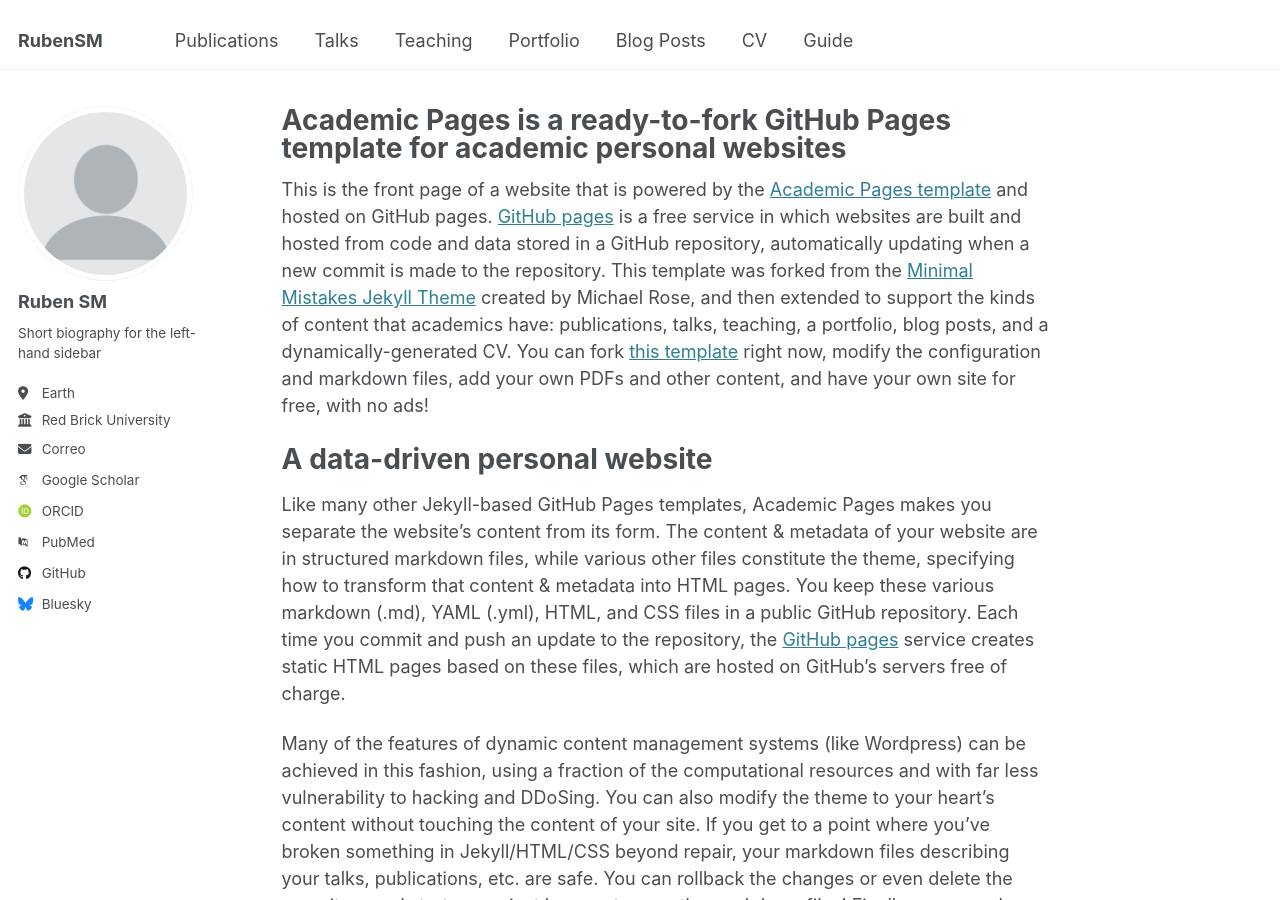
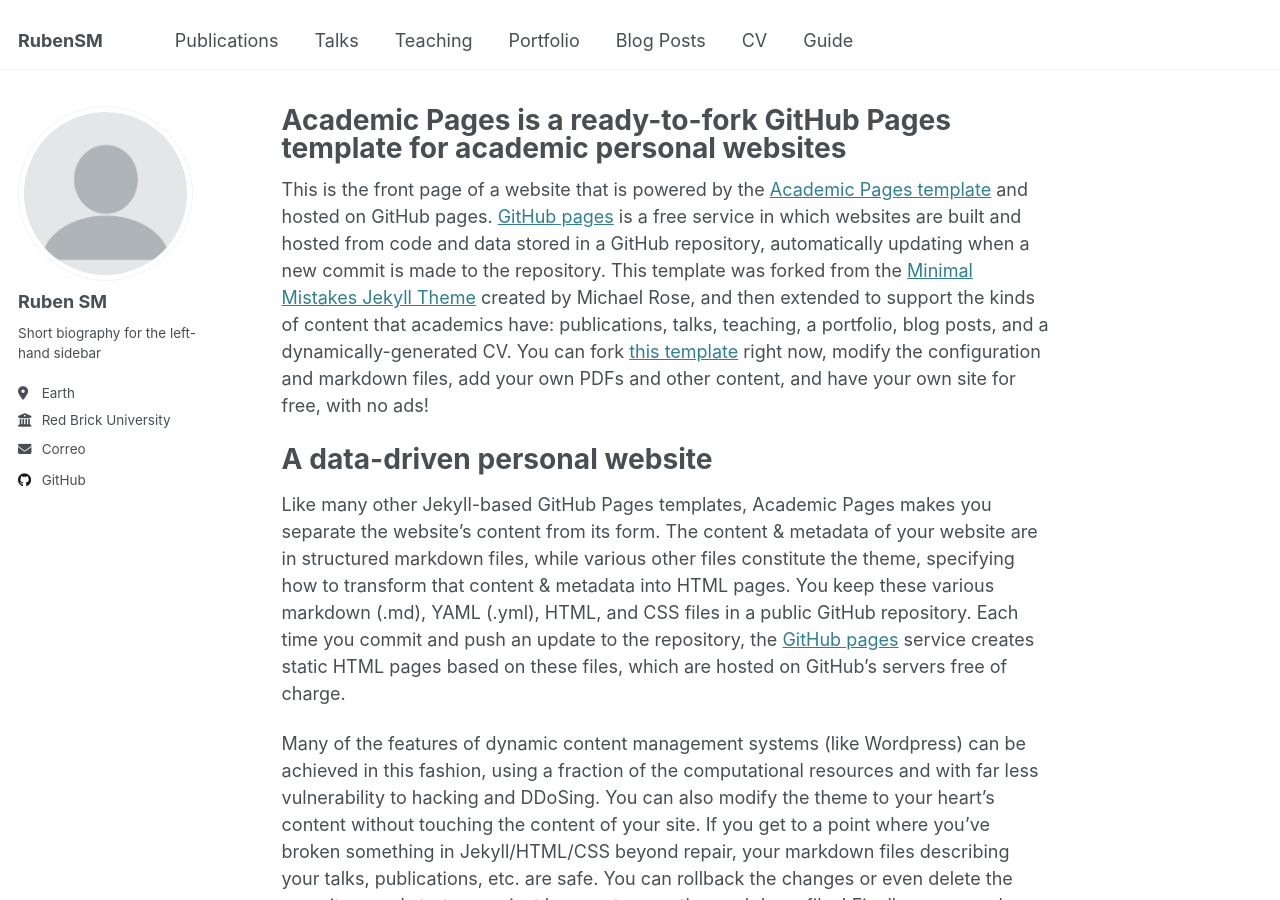
Before and after one commit to rubsanmar/rubensm.github.io, a Jekyll site: the page built from _pages/about.md, in a window 1280 px wide and 900 px high. Built offline with Jekyll 4.4.1, drawn with Linux system fonts in a browser that asks for light colours; some web fonts are replaced.

Commit message:
Update _config.yml

```diff
--- a/_config.yml
+++ b/_config.yml
@@ -13,7 +13,7 @@ title                    : "RubenSM"
 title_separator          : "-"
 name                     : "Ruben"
 description              : "Personal Website"
-url                      : https://rubensm.es # the base hostname & protocol for your site e.g. "https://[your GitHub username].github.io"
+url                      : "https://rubensm.es" # the base hostname & protocol for your site e.g. "https://[your GitHub username].github.io"
 baseurl                  : "" # the subpath of your site, e.g. "/blog"
 repository               : "academicpages/academicpages.github.io"
 
@@ -33,11 +33,11 @@ author:
 
   # Academic websites
   arxiv            : # URL - Update with the correct link to your profile
-  googlescholar    : "https://scholar.google.com/citations?user=PS_CX0AAAAAJ"
+  googlescholar    : #"https://scholar.google.com/citations?user=PS_CX0AAAAAJ"
   impactstory      : # URL
-  orcid            : "http://orcid.org/yourorcidurl"
+  orcid            : #"http://orcid.org/yourorcidurl"
   semantic         : # URL
-  pubmed           : "https://www.ncbi.nlm.nih.gov/pubmed/?term=john+snow"
+  pubmed           : #"https://www.ncbi.nlm.nih.gov/pubmed/?term=john+snow"
   researchgate     : # URL
   scopus           : # URL
 
@@ -45,12 +45,12 @@ author:
   bitbucket        : # Username - Update with your username on the site
   codepen          : # Username
   dribbble         : # Username
-  github           : "academicpages"
+  github           : "rubsanmar"
   kaggle           : # Username
   stackoverflow    : # User number or user number and name (i.e., use "1" or "1/jeff-atwood")
 
   # Social media
-  bluesky          : "bsky.app" # Replace this with you Bluesky username
+  bluesky          : #"bsky.app" # Replace this with you Bluesky username
   facebook         : # Username
   flickr           : # Username
   foursquare       : # Username
```
